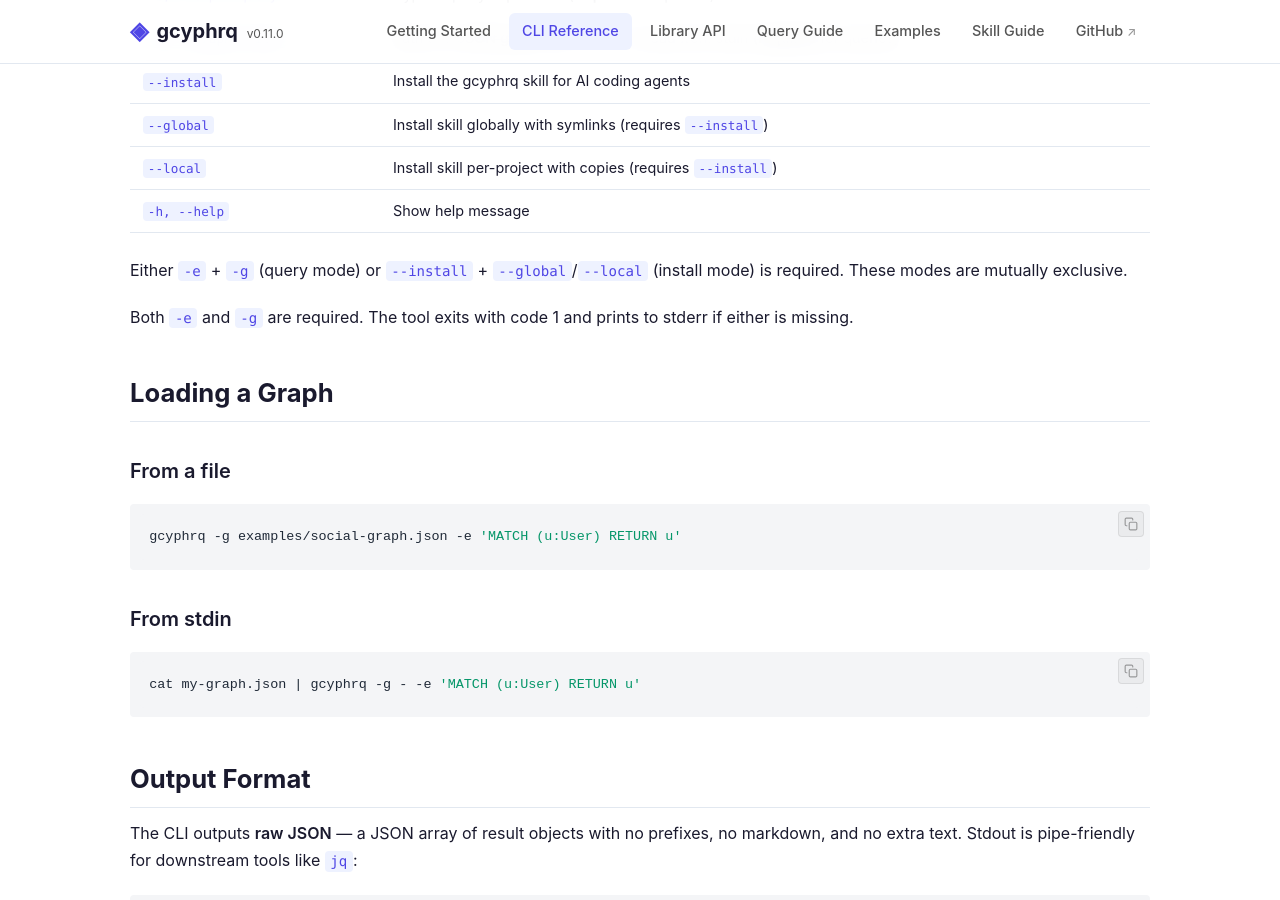
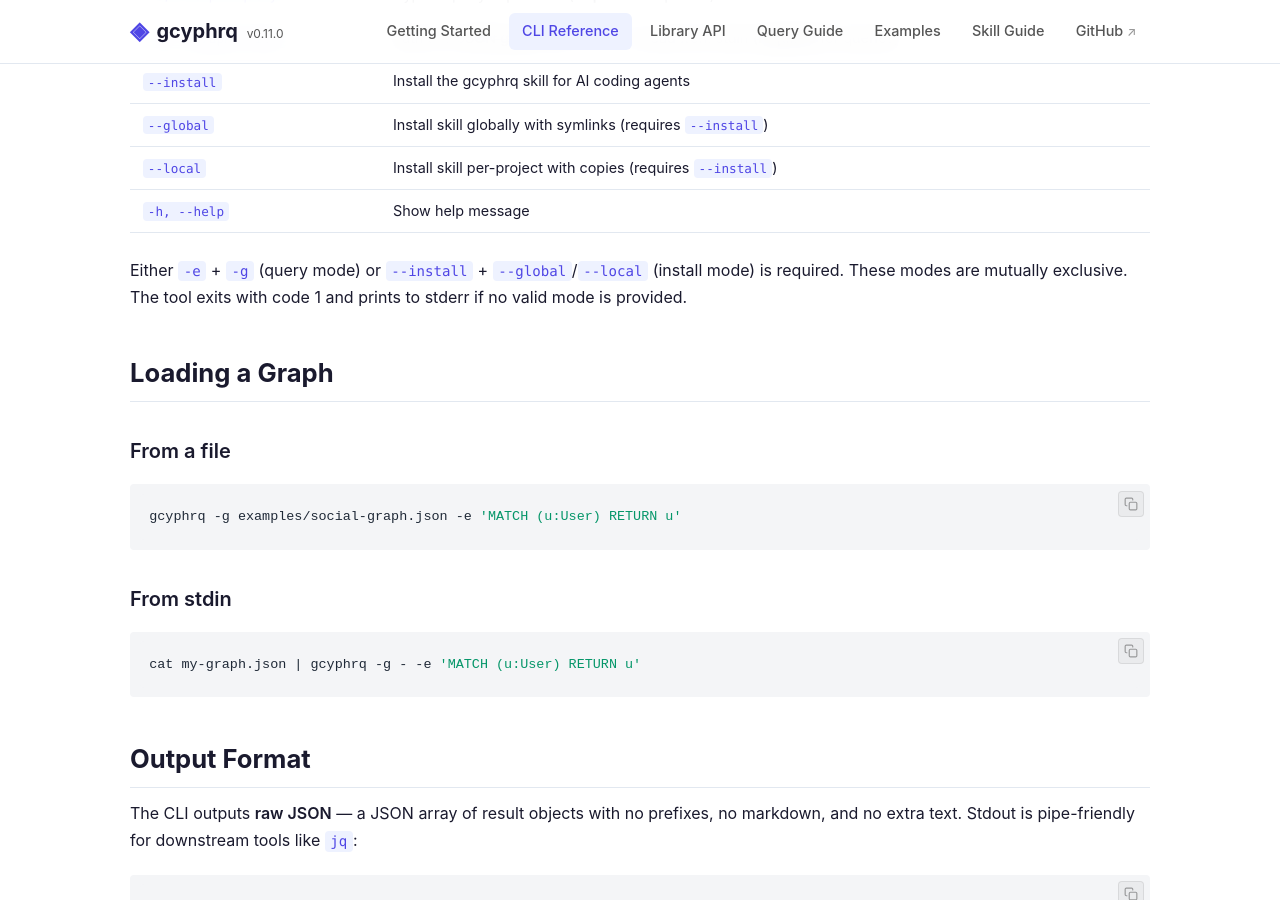
Before and after one commit to plelevier/gcyphrq, a Jekyll site: the page built from docs/cli.md, in a window 1280 px wide and 900 px high, scrolled down 576 px. Built offline with Jekyll 4.4.1, drawn with Linux system fonts in a browser that asks for light colours.

Commit message:
docs: fix stale skill install references
- docs/cli.md: remove contradictory 'Both -e and -g are required' sentence
- skills/gcyphrq/SKILL.md: update intro paragraph to mention install mode

```diff
--- a/docs/cli.md
+++ b/docs/cli.md
@@ -29,9 +29,7 @@ gcyphrq [options]
 | `--local` | Install skill per-project with copies (requires `--install`) |
 | `-h, --help` | Show help message |
 
-Either `-e` + `-g` (query mode) or `--install` + `--global`/`--local` (install mode) is required. These modes are mutually exclusive.
-
-Both `-e` and `-g` are required. The tool exits with code 1 and prints to stderr if either is missing.
+Either `-e` + `-g` (query mode) or `--install` + `--global`/`--local` (install mode) is required. These modes are mutually exclusive. The tool exits with code 1 and prints to stderr if no valid mode is provided.
 
 ## Loading a Graph
 
```
Also changed, not shown: skills/gcyphrq/SKILL.md (+1 -1 lines).
